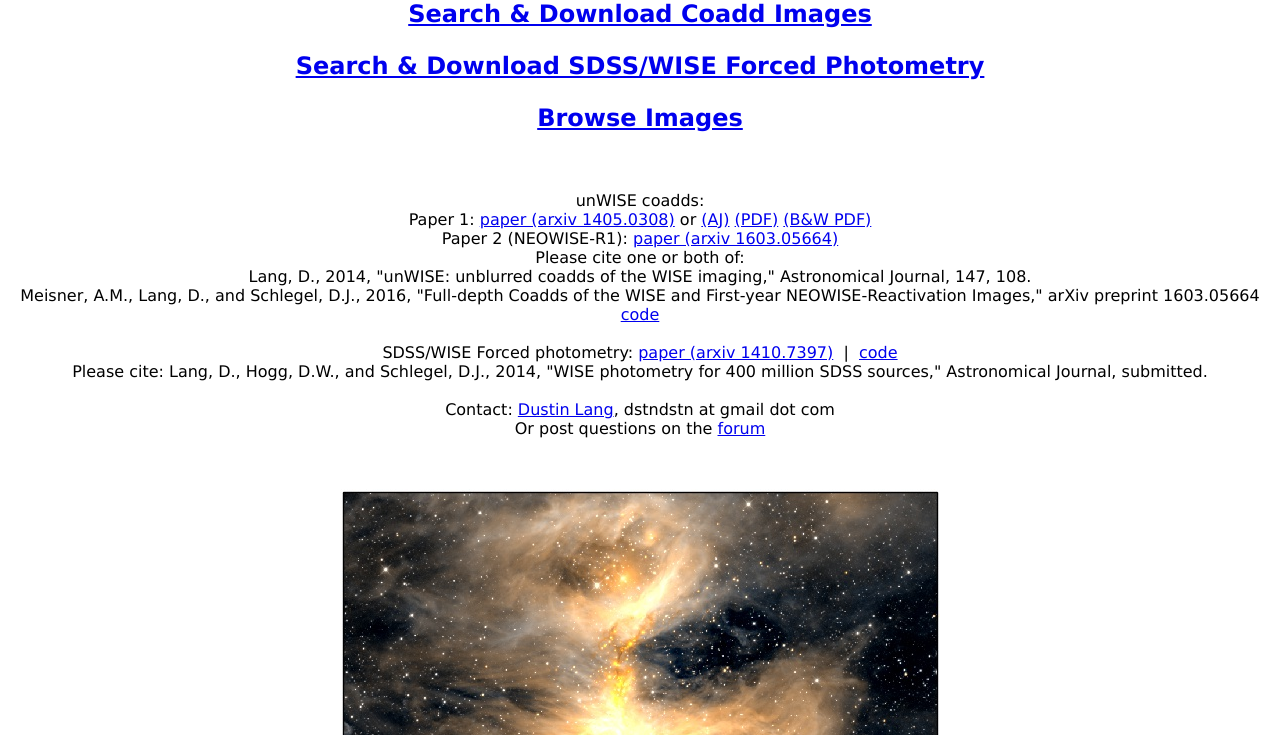
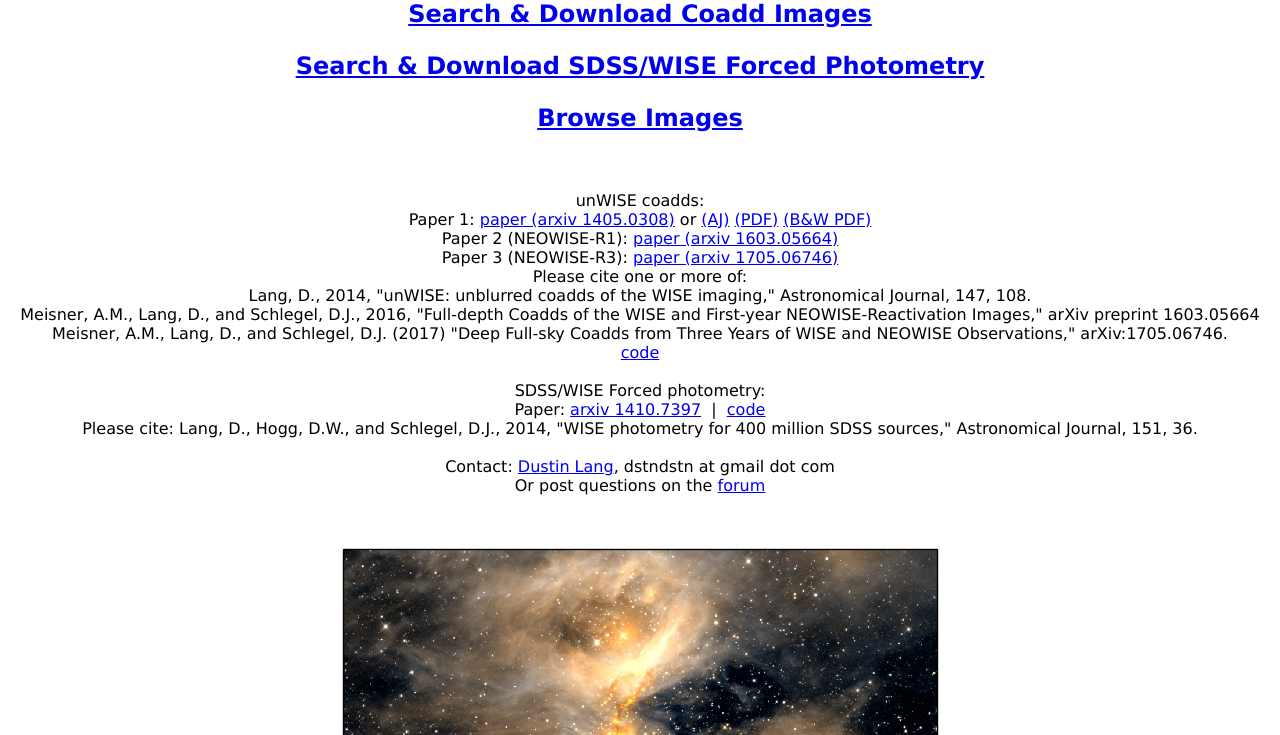
Before and after one commit to dstndstn/unwise.me, a Django app: template templates/index.html in a window 1280 px wide. Shown: the part 640-1375 px from the top of the page. Run offline with Django 3.2, Linux system fonts and the light colour scheme; the template is opened without the code that fills it, so the values that code supplies are empty.

```diff
--- a/templates/index.html
+++ b/templates/index.html
@@ -37,18 +37,27 @@ unWISE: unblurred coadds from WISE
 <br/>
 Paper 2 (NEOWISE-R1): <a href="http://arxiv.org/abs/1603.05664">paper (arxiv 1603.05664)</a>
 <br/>
-Please cite one or both of:
+Paper 3 (NEOWISE-R3): <a href="http://arxiv.org/abs/1705.06746">paper (arxiv 1705.06746)</a>
+<br/>
+
+Please cite one or more of:
 <br/>
 Lang, D., 2014, "unWISE: unblurred coadds of the WISE imaging," Astronomical Journal, 147, 108.
-<br/>Meisner, A.M., Lang, D., and Schlegel, D.J., 2016, "Full-depth Coadds of the WISE and First-year NEOWISE-Reactivation Images,"
+<br/>
+Meisner, A.M., Lang, D., and Schlegel, D.J., 2016, "Full-depth Coadds of the WISE and First-year NEOWISE-Reactivation Images,"
   arXiv preprint 1603.05664
 <br/>
+Meisner, A.M., Lang, D., and Schlegel, D.J. (2017) "Deep Full-sky Coadds from Three Years of WISE and NEOWISE Observations," arXiv:1705.06746.
+<br/>
 <a href="https://github.com/dstndstn/unwise-coadds">code</a>
-<br/><br/>
-SDSS/WISE Forced photometry: <a href="http://arxiv.org/abs/1410.7397">paper (arxiv 1410.7397)</a>
+<br/>
+<br/>
+SDSS/WISE Forced photometry:
+<br/>
+Paper: <a href="http://arxiv.org/abs/1410.7397">arxiv 1410.7397</a>
 &nbsp;|&nbsp;
 <a href="https://github.com/dstndstn/unwise-sdss-phot">code</a><br/>
-Please cite: Lang, D., Hogg, D.W., and Schlegel, D.J., 2014, "WISE photometry for 400 million SDSS sources," Astronomical Journal, submitted.
+Please cite: Lang, D., Hogg, D.W., and Schlegel, D.J., 2014, "WISE photometry for 400 million SDSS sources," Astronomical Journal, 151, 36.
 <br/><br/>
 Contact: <a href="http://dstn.astrometry.net">Dustin Lang</a>, dstndstn at gmail dot com<br/>
 Or post questions on the <a href="https://groups.google.com/forum/#!forum/unwise">forum</a></p>
```
Also changed, not shown: sdssphot/views.py (+7 -7 lines), templates/sdssphot/coordsearch.html (+19 -2 lines).
